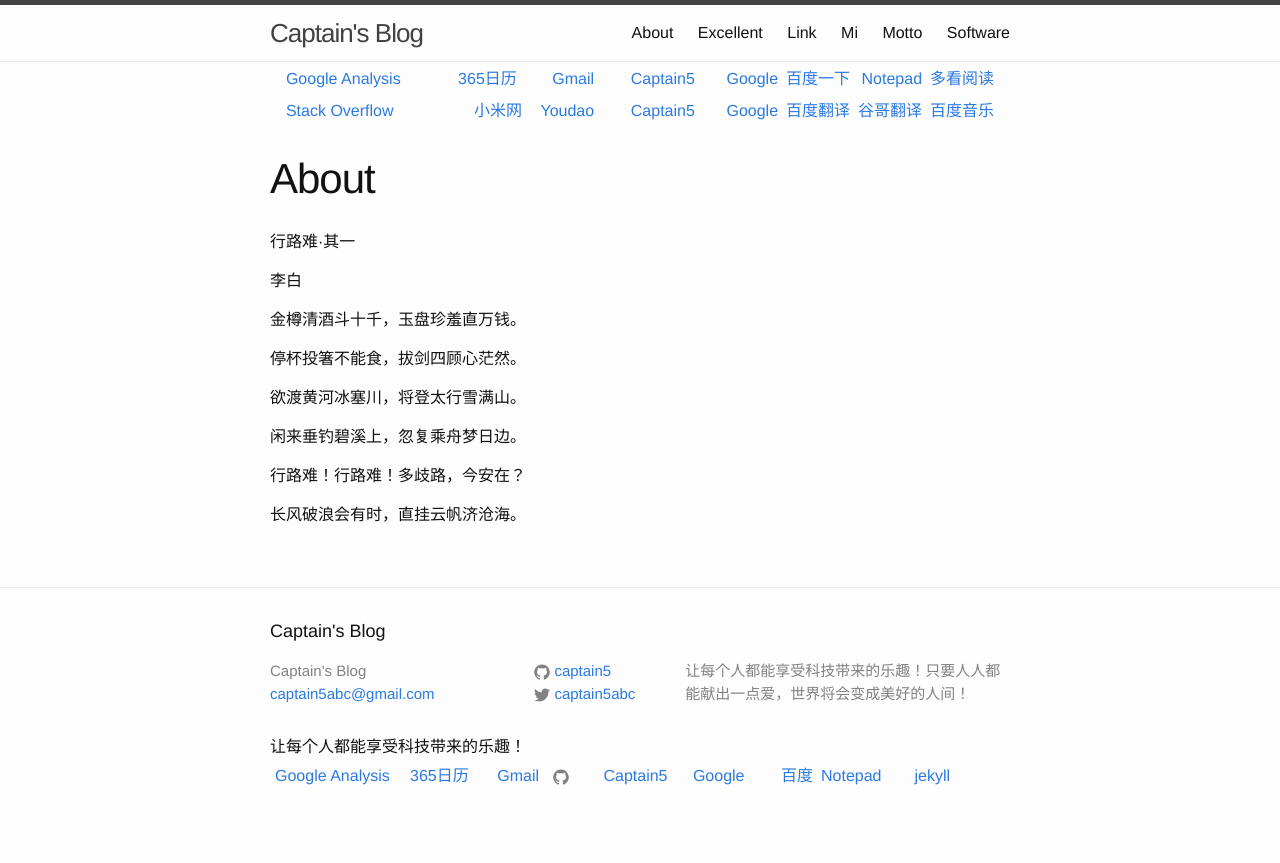
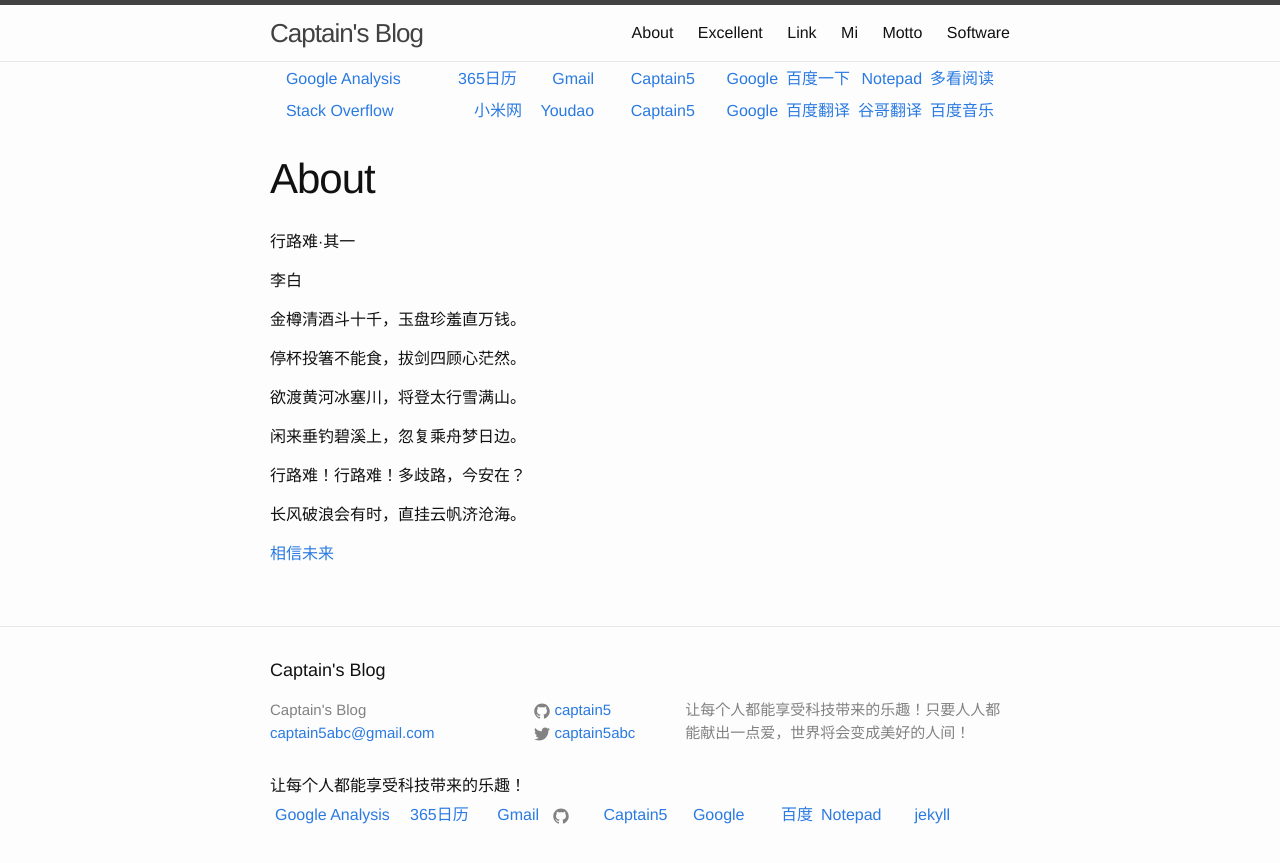
Before and after one commit to captain5/captain5.github.io, a Jekyll site: the page built from about.md, in a window 1280 px wide. Shown: the top 863 px of the page. Built offline with Jekyll 4.4.1, drawn with Linux system fonts in a browser that asks for light colours.

Commit message:
Update about.md

```diff
--- a/about.md
+++ b/about.md
@@ -20,3 +20,5 @@ permalink: /about/
 行路难！行路难！多歧路，今安在？
 
 长风破浪会有时，直挂云帆济沧海。
+
+[相信未来](http://www.cnblogs.com/v5captain/p/5876829.html)
```
